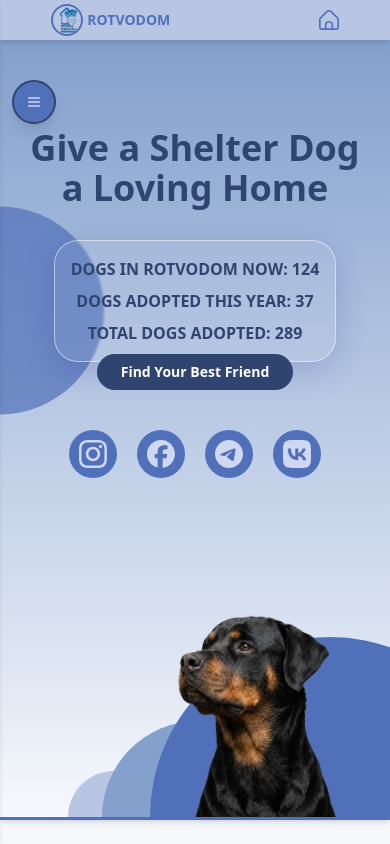
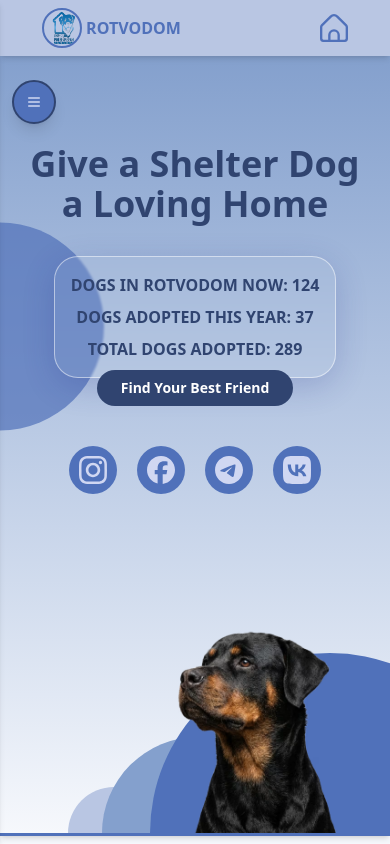
Before and after one commit to bavayra/dog-shelter, a React (Vite) app: page / in a window 390 px wide. Shown: the top 844 px of the page. Built offline with nearby package versions, Linux system fonts and the light colour scheme.

Commit message:
style(header): increased sizes for the home icon, logo and h1 for 412+

```diff
--- a/src/components/Header.tsx
+++ b/src/components/Header.tsx
@@ -10,21 +10,18 @@ const Header = () => {
 
   return (
     <header className="bg-primary-200 sticky top-0 z-50 w-full overflow-x-hidden shadow-md">
-      <div className="container mx-auto px-2 py-1 md:px-4">
+      <div className="xs:py-2 container mx-auto px-2 py-1 md:px-4">
         <div className="flex flex-row items-center justify-evenly gap-30">
           <div className="flex min-w-0 flex-row items-center gap-1 sm:gap-2">
             <img
               src={LogoIcon}
               alt="Rotvodom Dog Shelter Logo"
-              className="border-primary-500 h-8 w-8 shrink-0 rounded-full border-2 bg-transparent object-center sm:h-10 sm:w-10 md:h-14 md:w-14"
+              className="border-primary-500 xs:w-10 xs:h-10 h-8 w-8 shrink-0 rounded-full border-2 bg-transparent object-center sm:h-12 sm:w-12 md:h-14 md:w-14"
             />
             <div className="flex min-w-0 items-center">
-              <h1 className="text-primary-500 min-w-0 truncate text-sm leading-tight font-bold sm:text-base md:text-xl xl:text-2xl">
+              <h1 className="text-primary-500 xs:text-base min-w-0 truncate text-sm leading-tight font-bold sm:text-2xl md:text-xl xl:text-2xl">
                 {APP_NAME}
               </h1>
-              <p className="text-primary-500 hidden text-xl font-semibold md:ml-2 md:flex lg:hidden">
-                - Best Friends' Shelter
-              </p>
             </div>
           </div>
 
@@ -64,7 +61,7 @@ const Header = () => {
             aria-label="Go to home section"
           >
             <HomeIcon
-              className="hover:text-primary-700 text-primary-500 h-5 w-5 shrink-0 cursor-pointer object-contain transition hover:scale-115 sm:h-6 sm:w-6"
+              className="hover:text-primary-700 text-primary-500 xs:w-7 xs:h-7 h-5 w-5 shrink-0 cursor-pointer object-contain transition hover:scale-115 sm:h-8 sm:w-8"
               aria-label="Home"
             />
           </a>
```
